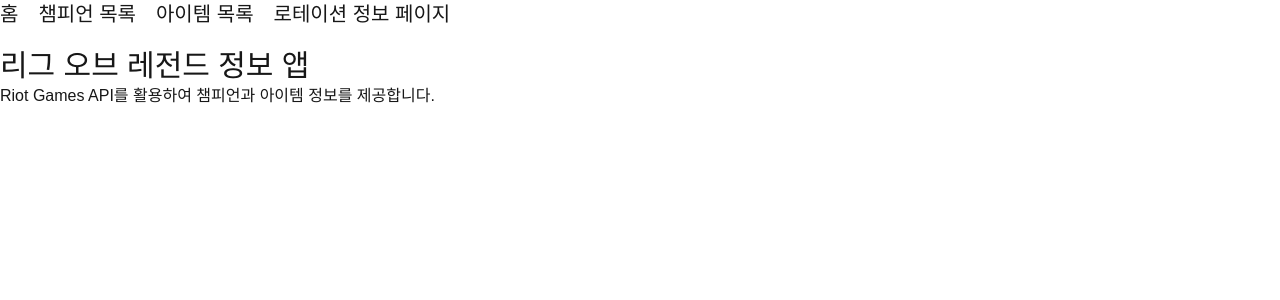
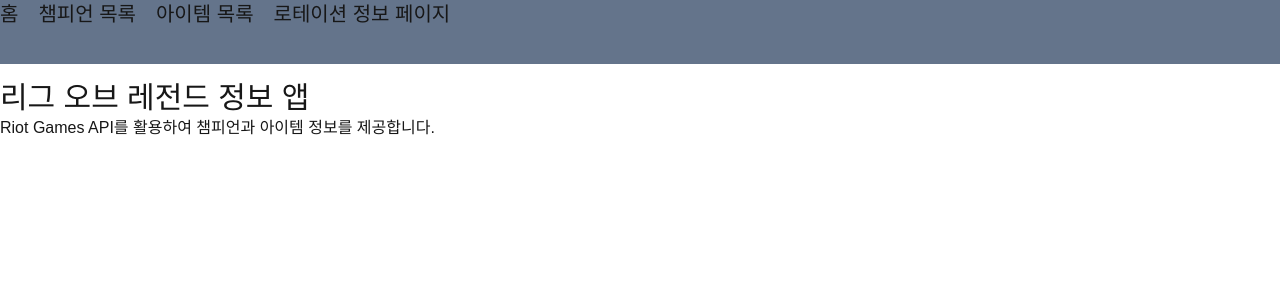
Before and after one commit to kwondajung/LOL-Dex, a Next.js app: page / in a window 1280 px wide. Shown: the top 300 px of the page. Built offline with nearby package versions, Linux system fonts and the light colour scheme.

Commit message:
💄 Style: 헤더 UI 수정

```diff
--- a/src/app/layout.tsx
+++ b/src/app/layout.tsx
@@ -15,7 +15,8 @@
   return (
     <html lang="en">
       <body className={'antialiased'}>
-        <div className="text-xl mb-5">
+        <div className="relative">
+          <div className="text-xl fixed mb-5 top-0 right-0 left-0 bg-slate-500 h-16">
             <Link href={'/'} className="mr-5">
               홈
             </Link>
@@ -29,7 +30,8 @@
               로테이션 정보 페이지
             </Link>
           </div>
-        {children}
+        </div>
+        <div className="mt-20">{children}</div>
       </body>
     </html>
   );
```
Lines whose indentation alone changed are shown as unchanged.
